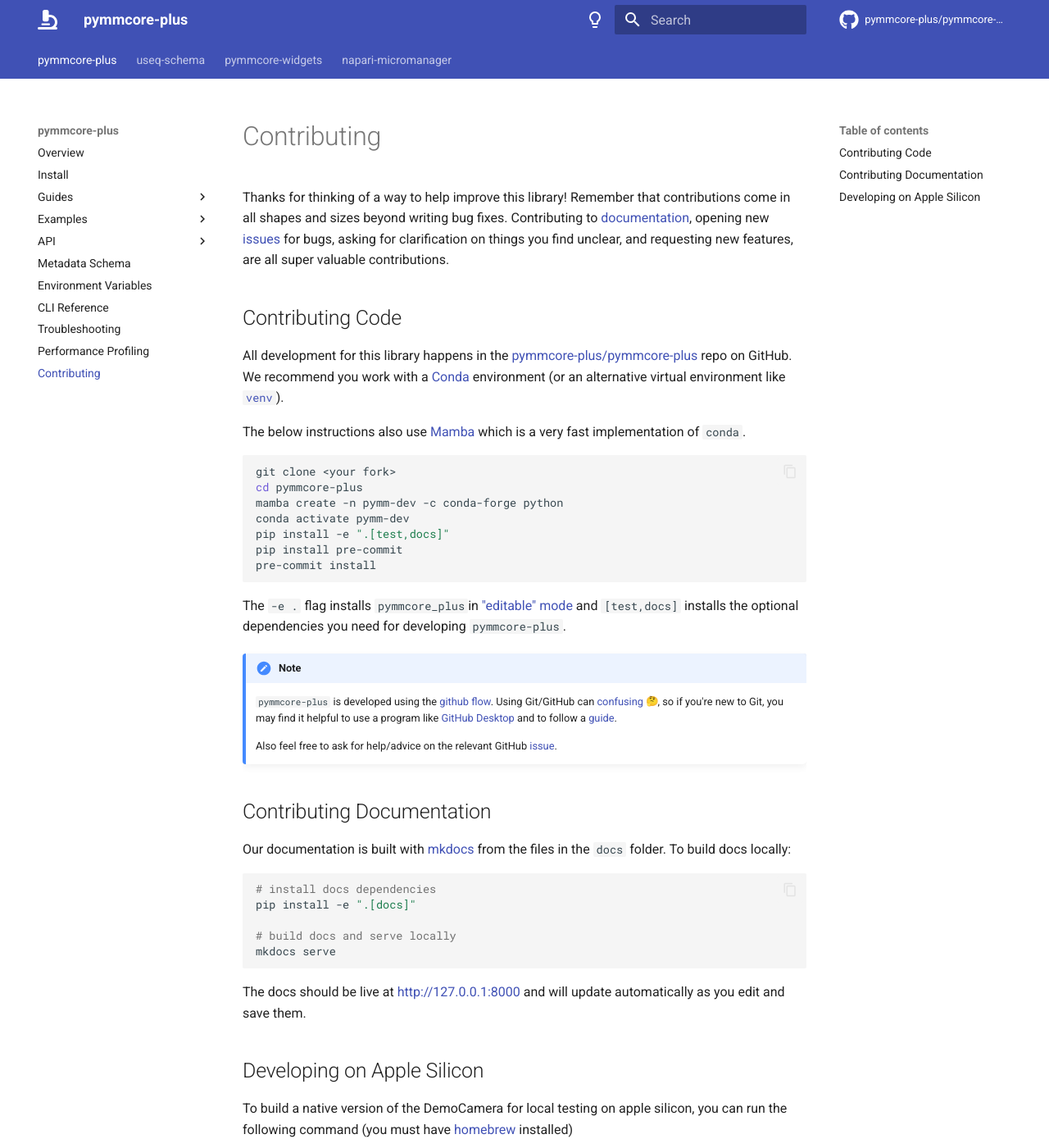
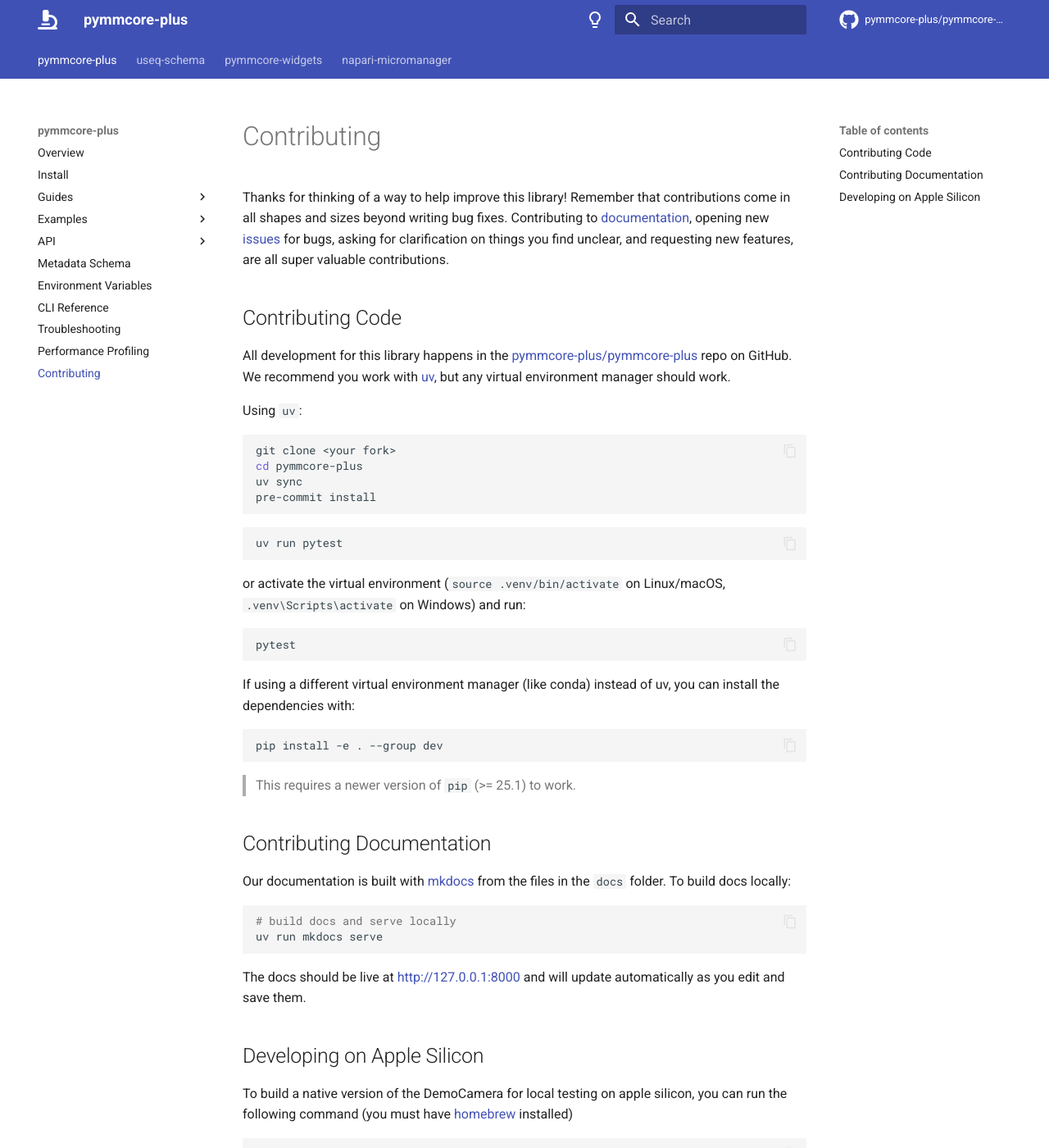
Before and after one commit to pymmcore-plus/pymmcore-plus, an MkDocs documentation site: the page built from docs/contributing.md, in a window 1280 px wide and 1400 px high. Shown: the whole window at 82% size. Built offline with MkDocs 1.6.1 and Material for MkDocs 9.7.7, drawn with Linux system fonts in a browser that asks for light colours; emoji names are drawn with the system emoji font; comment, search, counter and statistics services are not loaded.

Commit message:
update docs

````diff
--- a/docs/contributing.md
+++ b/docs/contributing.md
@@ -12,40 +12,37 @@
 All development for this library happens in the
 [pymmcore-plus/pymmcore-plus
 ](https://github.com/pymmcore-plus/pymmcore-plus) repo on GitHub. We recommend you work
-with a [Conda](https://www.anaconda.com/products/individual) environment (or an
-alternative virtual environment like
-[`venv`](https://docs.python.org/3/library/venv.html)).
+with [uv](https://docs.astral.sh/uv/getting-started/installation/), but any virtual
+environment manager should work.
 
-The below instructions also use
-[Mamba](https://github.com/mamba-org/mamba#the-fast-cross-platform-package-manager)
-which is a very fast implementation of `conda`.
+Using `uv`:
 
 ```bash
 git clone <your fork>
 cd pymmcore-plus
-mamba create -n pymm-dev -c conda-forge python
-conda activate pymm-dev
-pip install -e ".[test,docs]"
-pip install pre-commit
+uv sync
 pre-commit install
 ```
 
-The `-e .` flag installs `pymmcore_plus`in ["editable"
-mode](https://pip.pypa.io/en/stable/cli/pip_install/#editable-installs) and
-`[test,docs]` installs the optional dependencies you need for developing
-`pymmcore-plus`.
+```sh
+uv run pytest
+```
 
-!!! note
+or activate the virtual environment (`source .venv/bin/activate` on
+Linux/macOS, `.venv\Scripts\activate` on Windows) and run:
 
-    `pymmcore-plus` is developed using the [github
-    flow](https://docs.github.com/en/get-started/quickstart/github-flow). Using
-    Git/GitHub can [confusing](https://xkcd.com/1597) :thinking_face:, so if you're new to Git, you
-    may find it helpful to use a program like [GitHub
-    Desktop](https://desktop.github.com) and to follow a
-    [guide](https://github.com/firstcontributions/first-contributions#first-contributions).
+```bash
+pytest
+```
 
-    Also feel free to ask for help/advice on the relevant GitHub
-    [issue](https://github.com/pymmcore-plus/pymmcore-plus/issues).
+If using a different virtual environment manager (like conda) instead of uv,
+you can install the dependencies with:
+
+```bash
+pip install -e . --group dev
+```
+
+> This requires a newer version of `pip` (>= 25.1) to work.
 
 ## Contributing Documentation
 
@@ -53,11 +50,8 @@
 in the `docs` folder.  To build docs locally:
 
 ```shell
-# install docs dependencies
-pip install -e ".[docs]"
-
 # build docs and serve locally
-mkdocs serve
+uv run mkdocs serve
 ```
 
 The docs should be live at <http://127.0.0.1:8000> and will update automatically
@@ -69,7 +63,7 @@
 can run the following command (you must have [homebrew](https://brew.sh) installed)
 
 ```shell
-mmcore build-dev
+uv run mmcore build-dev
 ```
 
 This will download the micro-manager repo, build it, and drop the DemoCamera and
````
